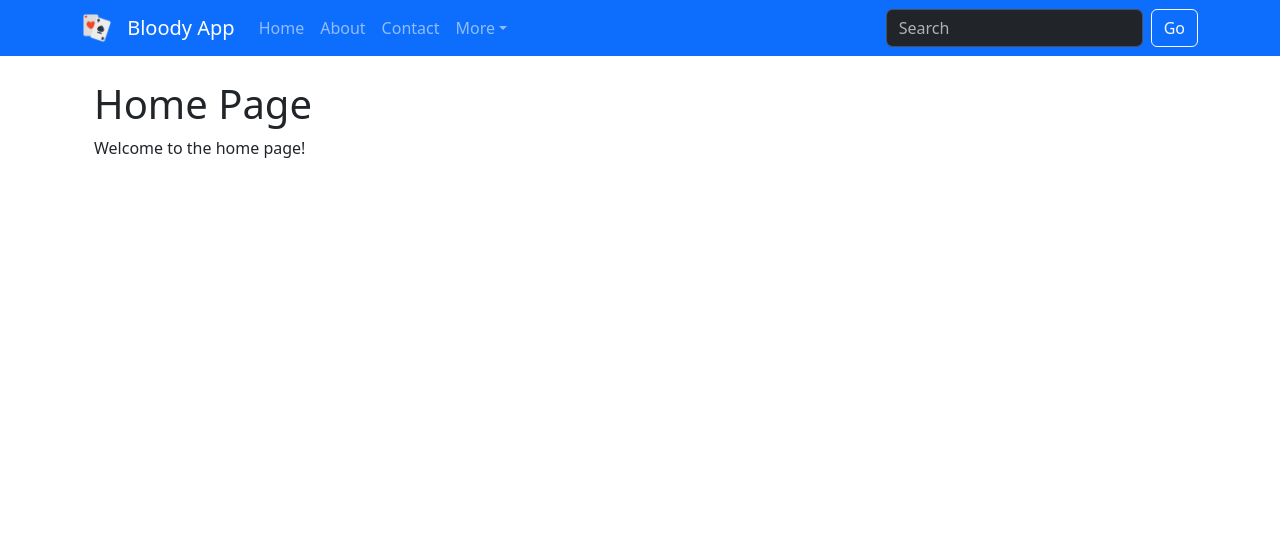
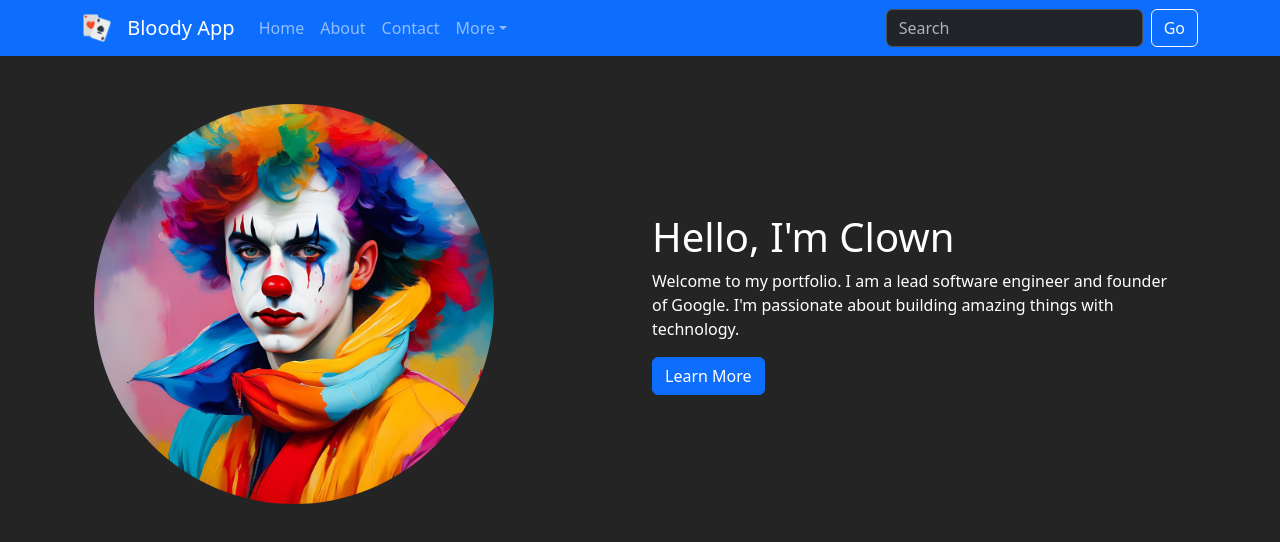
Before and after one commit to m-zta/first-react-app, a React (Vite) app: page / in a window 1280 px wide. Shown: the top 542 px of the page. Built offline with nearby package versions, Linux system fonts and the light colour scheme.

Commit message:
create initial home page

```diff
--- a/src/assets/styles/global.css
+++ b/src/assets/styles/global.css
@@ -1,24 +1,24 @@
 /* index.css (handles layout & global styles) */
 
 :root {
+  /* :root represents the root element of the document, which in HTML is always the html element. */
   font-family: Inter, system-ui, Avenir, Helvetica, Arial, sans-serif;
   color-scheme: light dark;
   color: rgba(255, 255, 255, 0.87);
   background-color: #242424;
 }
 
-body {
+body,
+#root {
+  /* #root targets the div with the id of root.
+  Keep it simple and let the child elements handle the layout. */
   margin: 0;
   padding: 0;
   width: 100%;
   height: 100%;
   overflow-x: hidden;
-}
-
-#root {
-  display: flex;
-  flex-direction: column;
-  min-height: 100vh;
+  background-color: #242424;
+  color: #ffffff;
 }
 
 /* Centering main content */
--- a/src/pages/Home.tsx
+++ b/src/pages/Home.tsx
@@ -1,8 +1,32 @@
+import { Container, Row, Col, Image, Button } from "react-bootstrap";
+import profilePic from "../assets/images/clown.jpg"; // Replace with actual image path
+
 export default function Home() {
-    return (
-      <div className="container mt-4">
-        <h1>Home Page</h1>
-        <p>Welcome to the home page!</p>
-      </div>
-    );
-  }
+  return (
+    <Container className="mt-5">
+      <Row className="align-items-center">
+        {/* Left Column: Profile Image */}
+        <Col md={6} className="text-center text-md-start">
+          <Image
+            src={profilePic}
+            alt="Clown"
+            roundedCircle
+            fluid
+            width="400"
+            height="400"
+          />
+        </Col>
+
+        {/* Right Column: Text */}
+        <Col md={6}>
+          <h1>Hello, I'm Clown</h1>
+          <p>
+            Welcome to my portfolio. I am a lead software engineer and founder of Google.
+            I'm passionate about building amazing things with technology.
+          </p>
+          <Button variant="primary">Learn More</Button>
+        </Col>
+      </Row>
+    </Container>
+  );
+}
```
Also changed, not shown: src/assets/images/clown.jpg (added).
